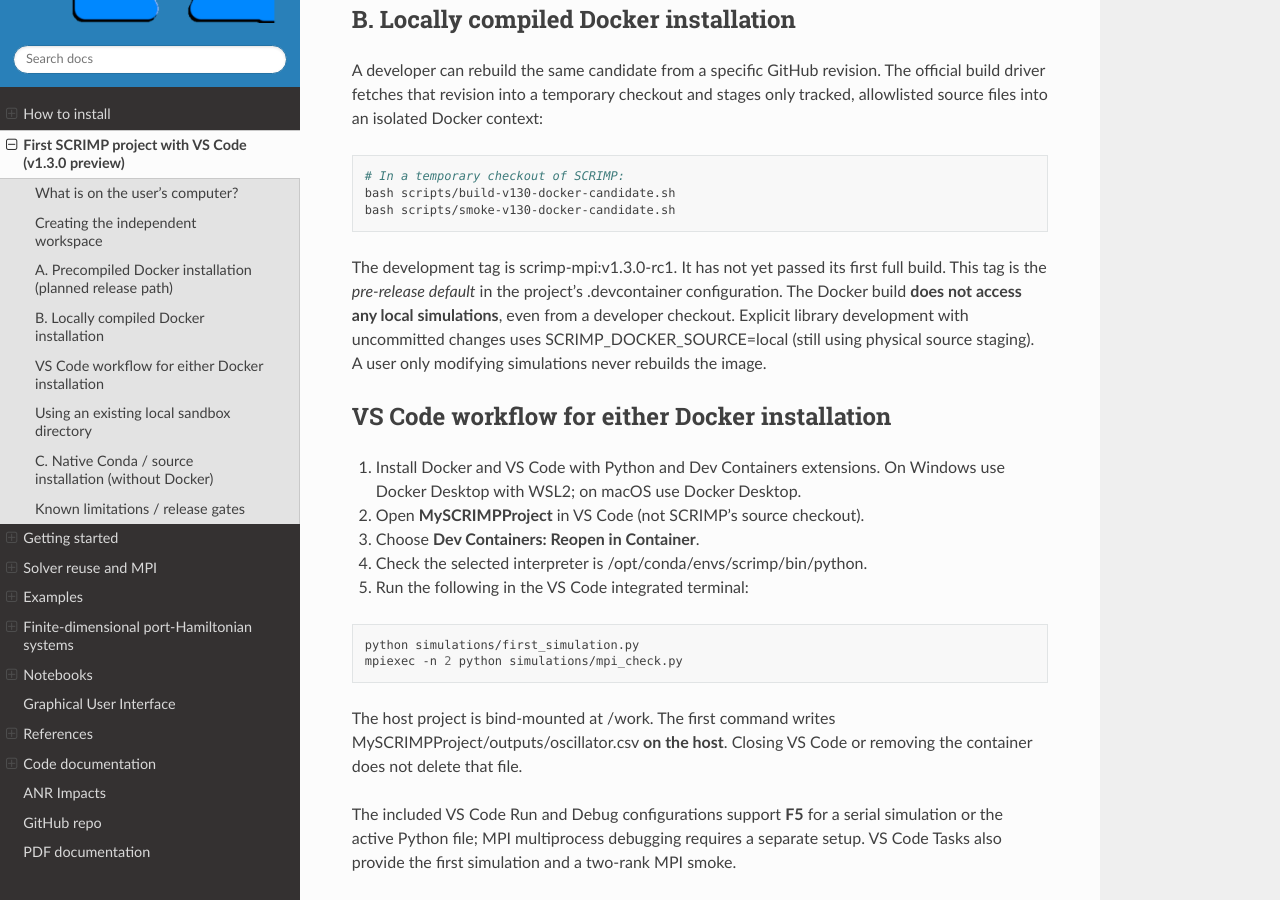
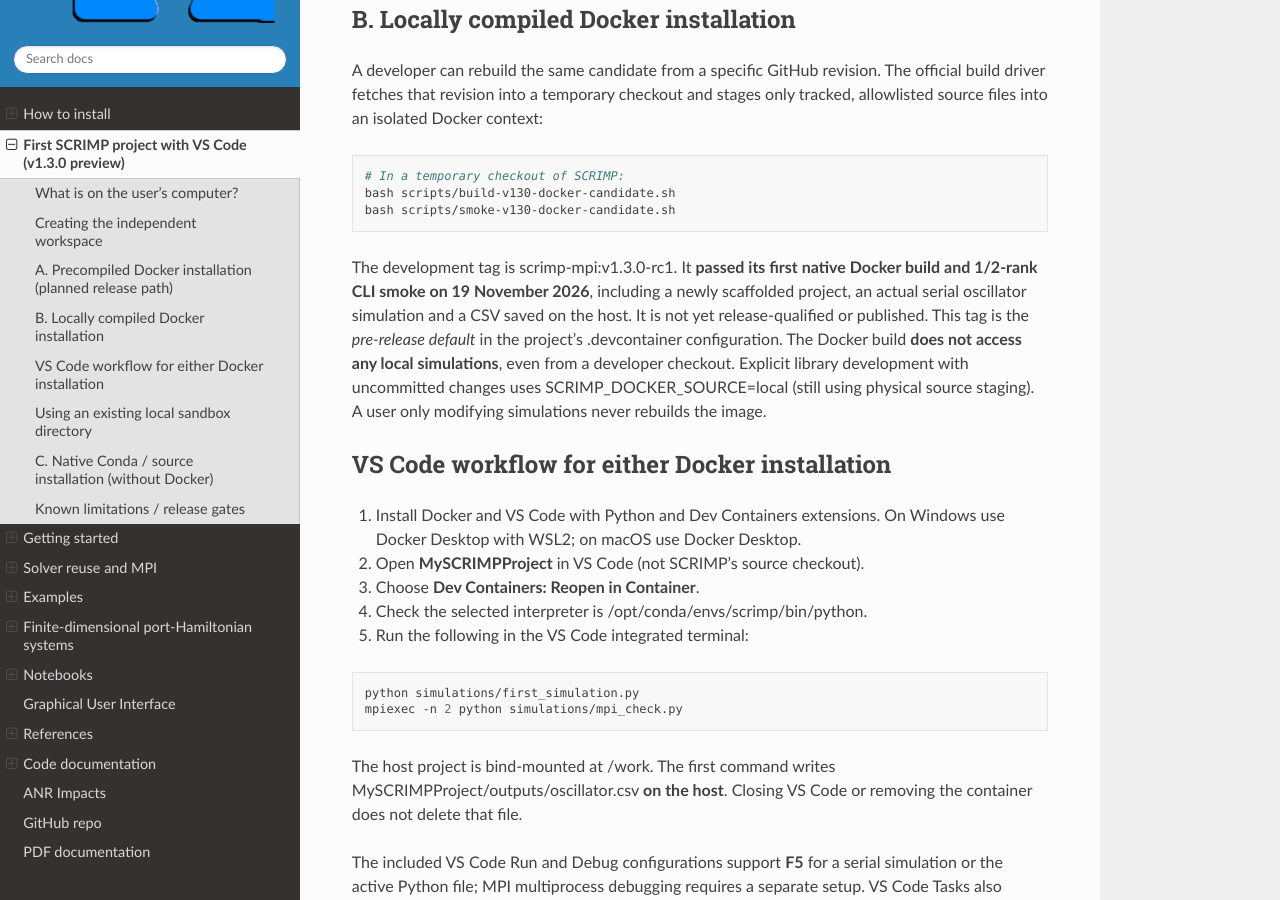
Before and after one commit to g-haine/scrimp, a Sphinx documentation site: the page built from docs/source/vscode.rst, in a window 1280 px wide and 900 px high, scrolled down 2010 px. Built offline with Sphinx 7.4.7 and the Read the Docs theme 3.1.0, drawn with Linux system fonts in a browser that asks for light colours; some of the changed text lies outside the part shown.

Commit message:
docs(vscode): reflect successful Linux CLI runtime onboarding while keeping GUI and platform gates pending

```diff
--- a/docs/source/vscode.rst
+++ b/docs/source/vscode.rst
@@ -111,8 +111,11 @@ into an isolated Docker context:
    bash scripts/build-v130-docker-candidate.sh
    bash scripts/smoke-v130-docker-candidate.sh
 
-The development tag is scrimp-mpi:v1.3.0-rc1. It has not yet passed
-its first full build. This tag is the *pre-release default* in
+The development tag is scrimp-mpi:v1.3.0-rc1. It **passed its
+first native Docker build and 1/2-rank CLI smoke on 19 November 2026**,
+including a newly scaffolded project, an actual serial oscillator
+simulation and a CSV saved on the host. It is not yet release-qualified
+or published. This tag is the *pre-release default* in
 the project's .devcontainer configuration. The Docker build **does
 not access any local simulations**, even from a developer checkout.
 Explicit library development with uncommitted changes uses
@@ -199,8 +202,10 @@ a Docker image locally, which still targets a Linux container.
 Known limitations / release gates
 ---------------------------------
 
-- The candidate image, native compatibility and VS Code workflows
-  have NOT yet been validated on Linux/Windows/macOS/Apple Silicon.
+- The candidate image has **passed its native Linux build and
+  1/2-rank CLI smoke**. Actual VS Code Dev Containers GUI workflow,
+  native compatibility and Windows/macOS/Apple Silicon remain
+  unqualified; do not extrapolate the Linux smoke to these platforms.
 - The public GHCR v1.3.0 tag and starter project ZIP are not
   published; both require an accepted release.
 - The introductory oscillator is a serial model; use validated
```
